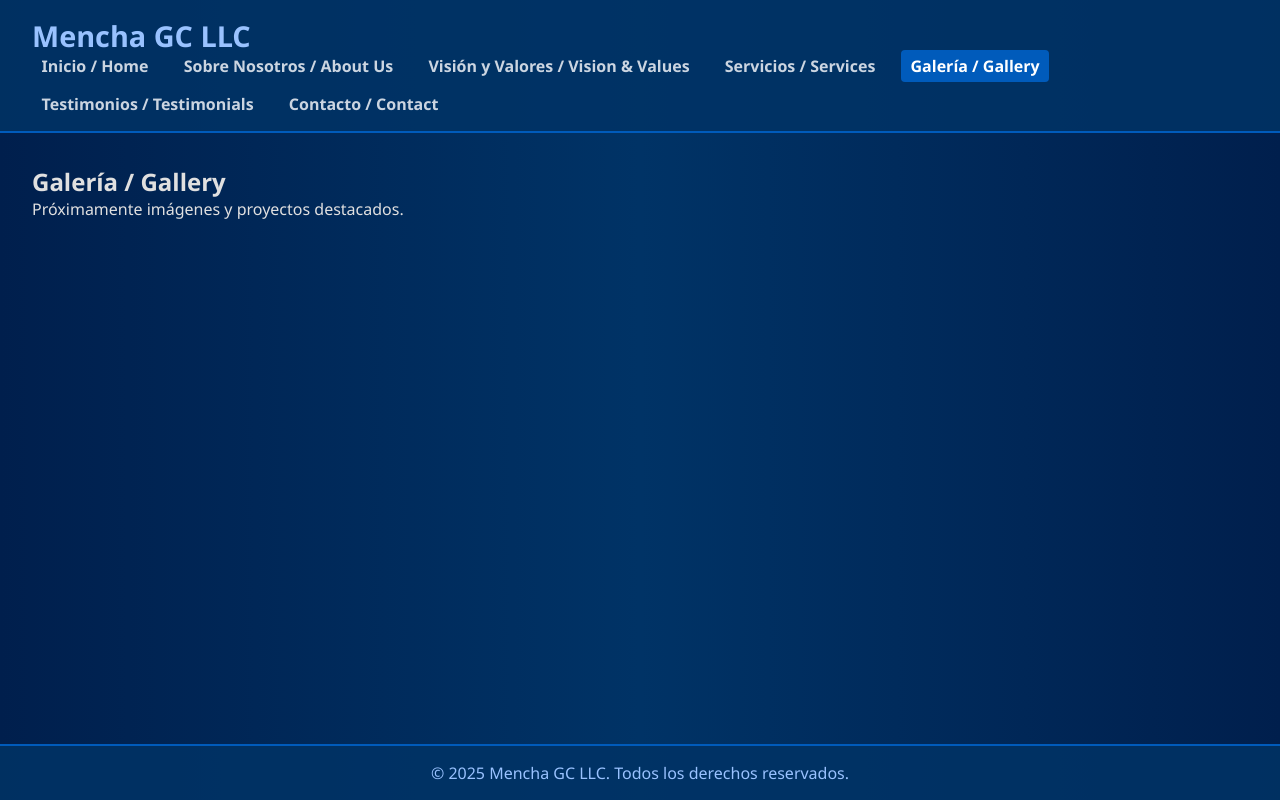
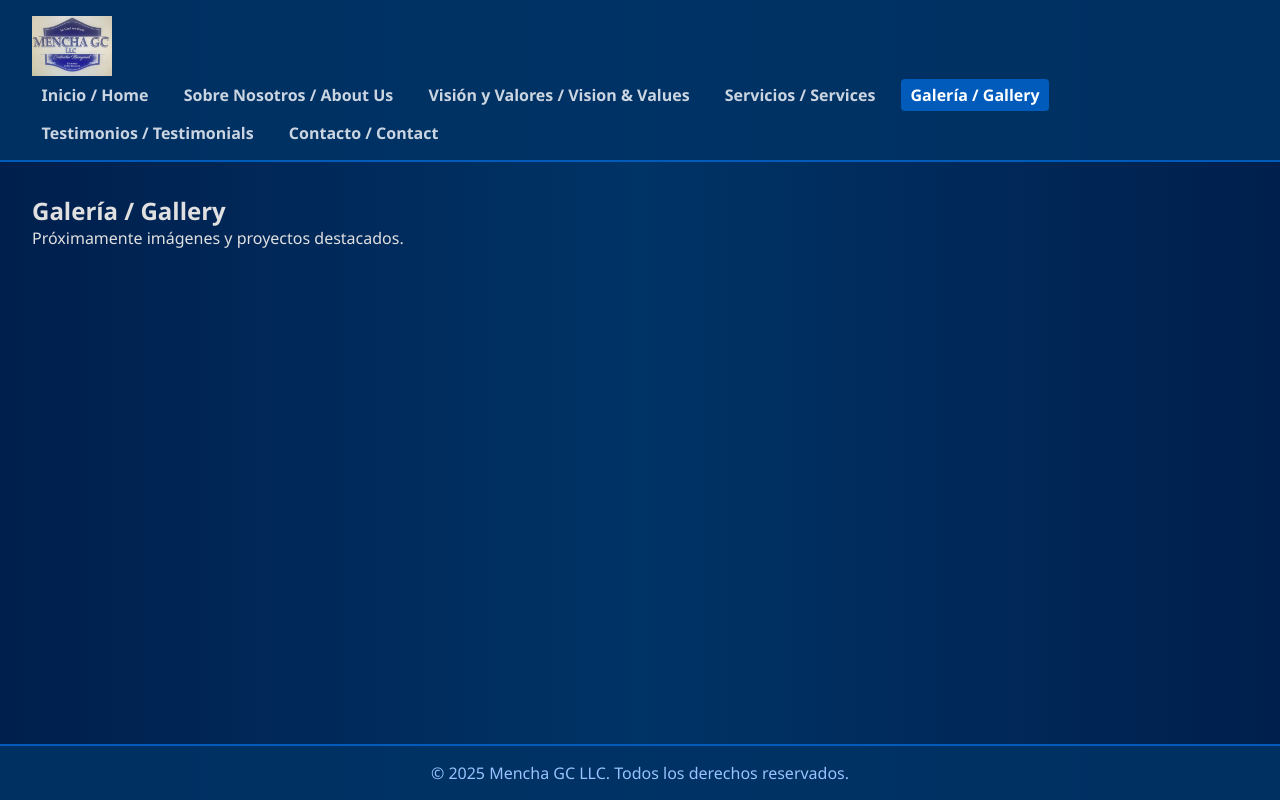
Before and after one commit to ECarrera22/Mencha-LLc, a plain HTML site: page gallery.html in a window 1280 px wide. Drawn offline with Linux system fonts and the light colour scheme.

Commit message:
Update gallery.html

```diff
--- a/gallery.html
+++ b/gallery.html
@@ -8,7 +8,9 @@
 </head>
 <body>
   <header>
-    <div class="logo">Mencha GC LLC</div>
+    <div class="logo">
+      <img src="images/Logo.png" alt="Mencha GC LLC logo" style=height:60px;"/>
+    </div>
     <nav>
       <ul>
         <li><a href="index.html" target="_blank">Inicio / Home</a></li>
```
